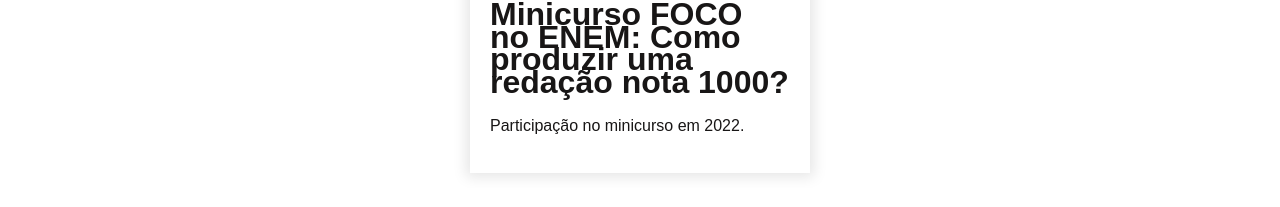
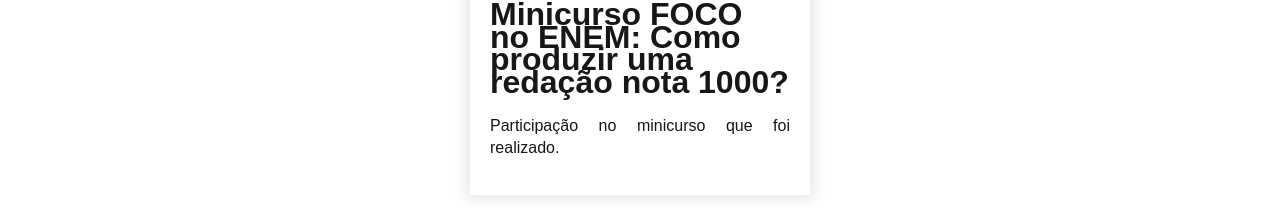
Before and after one commit to camile-riquelme/1021a-Portfolio, a React (Vite) app: page / in a window 1280 px wide. Shown: the part 1460-1667 px from the top of the page. Built offline with nearby package versions, Linux system fonts and the light colour scheme.

Commit message:
Portfolio

```diff
--- a/src/componentes/main/Main.tsx
+++ b/src/componentes/main/Main.tsx
@@ -36,7 +36,7 @@
         {
             id:5,
             titulo:'Minicurso FOCO no ENEM: Como produzir uma redação nota 1000?',
-            sinopse:"Participação no minicurso em 2022.",
+            sinopse:"Participação no minicurso que foi realizado.",
             imagem:'/barbie.png'
         },
     ]
```
